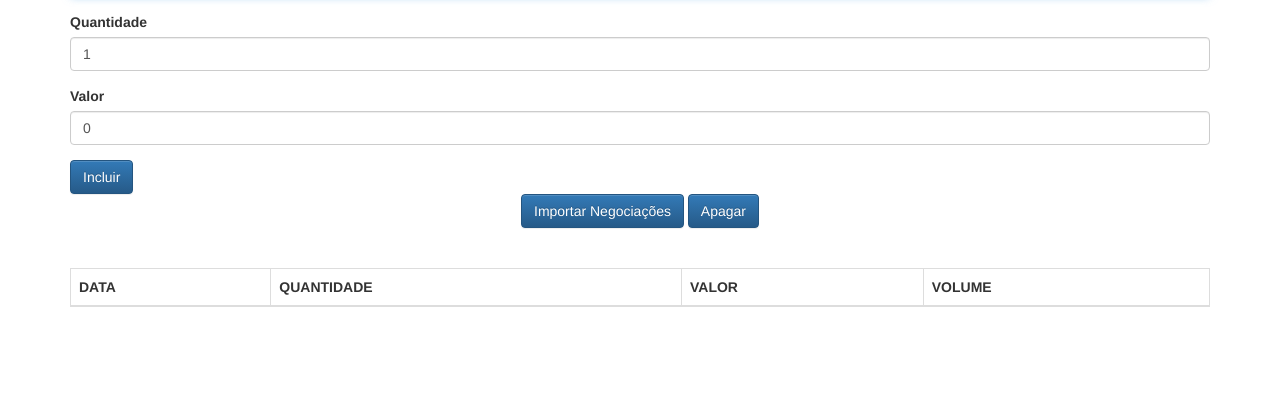
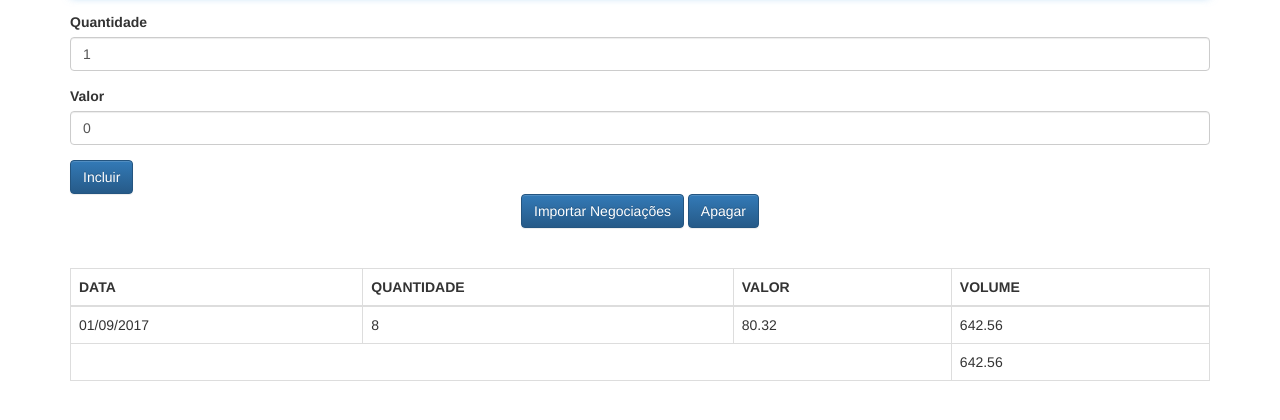
Before and after one commit to giulianogusmao/alura-javascript-avancado, a website: page client/src/index.html in a window 1280 px wide. Both pictures are taken after typing "2020-01-15" into the empty fields and a click on the button "Incluir". Shown: the part 132-552 px from the top of the page. Drawn offline with Linux system fonts and the light colour scheme.

Commit message:
Montando a tabela a partir da Negociacoes View

```diff
--- a/client/src/index.html
+++ b/client/src/index.html
@@ -42,28 +42,13 @@
     </div>
     <br>
     <br>
-
-    <table class="table table-hover table-bordered">
-        <thead>
-            <tr>
-                <th>DATA</th>
-                <th>QUANTIDADE</th>
-                <th>VALOR</th>
-                <th>VOLUME</th>
-            </tr>
-        </thead>
-
-        <tbody>
-        </tbody>
-
-        <tfoot>
-        </tfoot>
-    </table>
+    <div id="negociacoesView"></div>
 
     <!-- build:js js/bundle.js -->
     <script src="js/app/helpers/DateHelper.js"></script>
     <script src="js/app/models/Negociacao.js"></script>
     <script src="js/app/models/ListaNegociacoes.js"></script>
+    <script src="js/app/views/NegociacoesView.js"></script>
     <script src="js/app/controllers/NegociacaoController.js"></script>
     <script src="js/app/app.js"></script>
     <!-- endbuild -->
--- a/client/src/js/app/controllers/NegociacaoController.js
+++ b/client/src/js/app/controllers/NegociacaoController.js
@@ -6,7 +6,10 @@ class NegociacaoController {
     this._inputData = $('#data');
     this._inputQuantidade = $('#quantidade');
     this._inputValor = $('#valor');
+
     this._listaNegociacoes = new ListaNegociacoes();
+    this._negociacoesView = new NegociacoesView($('#negociacoesView'));
+    this._negociacoesView.update(this._listaNegociacoes);
   }
 
   // adiciona uma negociacao na lista de negociacoes
@@ -14,7 +17,7 @@ class NegociacaoController {
     event.preventDefault();
 
     this._listaNegociacoes.adiciona(this._criaNegociacao());
-    console.log(this._listaNegociacoes.listaNegociacoes);
+    this._negociacoesView.update(this._listaNegociacoes);
     this._limpaFormulario();
   }
 
@@ -23,7 +26,7 @@ class NegociacaoController {
     // builderForm
     this._inputData.value = '2017-09-01';
     this._inputQuantidade.value = Math.floor(Math.random() * 10) + 1;
-    this._inputValor.value = (Math.random() * 200).toFixed(2);
+    this._inputValor.value = Math.random() * 200;
 
     return new Negociacao(
       DateHelper.strToDate(this._inputData.value),
--- a/client/src/js/app/models/Negociacao.js
+++ b/client/src/js/app/models/Negociacao.js
@@ -3,7 +3,7 @@ class Negociacao {
   constructor(data, quantidade, valor) {
     this._data = new Date(data.getTime());
     this._quantidade = quantidade;
-    this._valor = parseFloat(valor);
+    this._valor = parseFloat(valor).toFixed(2);
     Object.freeze(this);
   }
 
--- /dev/null
+++ b/client/src/js/app/views/NegociacoesView.js
@@ -0,0 +1,46 @@
+class NegociacoesView {
+
+  constructor(element) {
+    this._element = element;
+  }
+
+  update(model) {
+    this._element.innerHTML = this._template(model);
+    return this;
+  }
+
+  _template(model) {
+    return `
+      <table class="table table-hover table-bordered">
+        <thead>
+            <tr>
+                <th>DATA</th>
+                <th>QUANTIDADE</th>
+                <th>VALOR</th>
+                <th>VOLUME</th>
+            </tr>
+        </thead>
+
+        <tbody>
+          ${model.listaNegociacoes.map(item => `
+            <tr>
+              <td>${item.data}</td>
+              <td>${item.quantidade}</td>
+              <td>${item.valor}</td>
+              <td>${item.volume}</td>
+            <tr>
+          `).join('')}
+        </tbody>
+
+        <tfoot>
+          <tr>
+            <td colspan="3"></td>
+            <td>
+              ${model.listaNegociacoes.reduce((total, item) => total = (parseFloat(total) + item.volume).toFixed(2), 0.0)}
+            </td>
+          </tr>
+        </tfoot>
+      </table>
+    `;
+  }
+}
```
